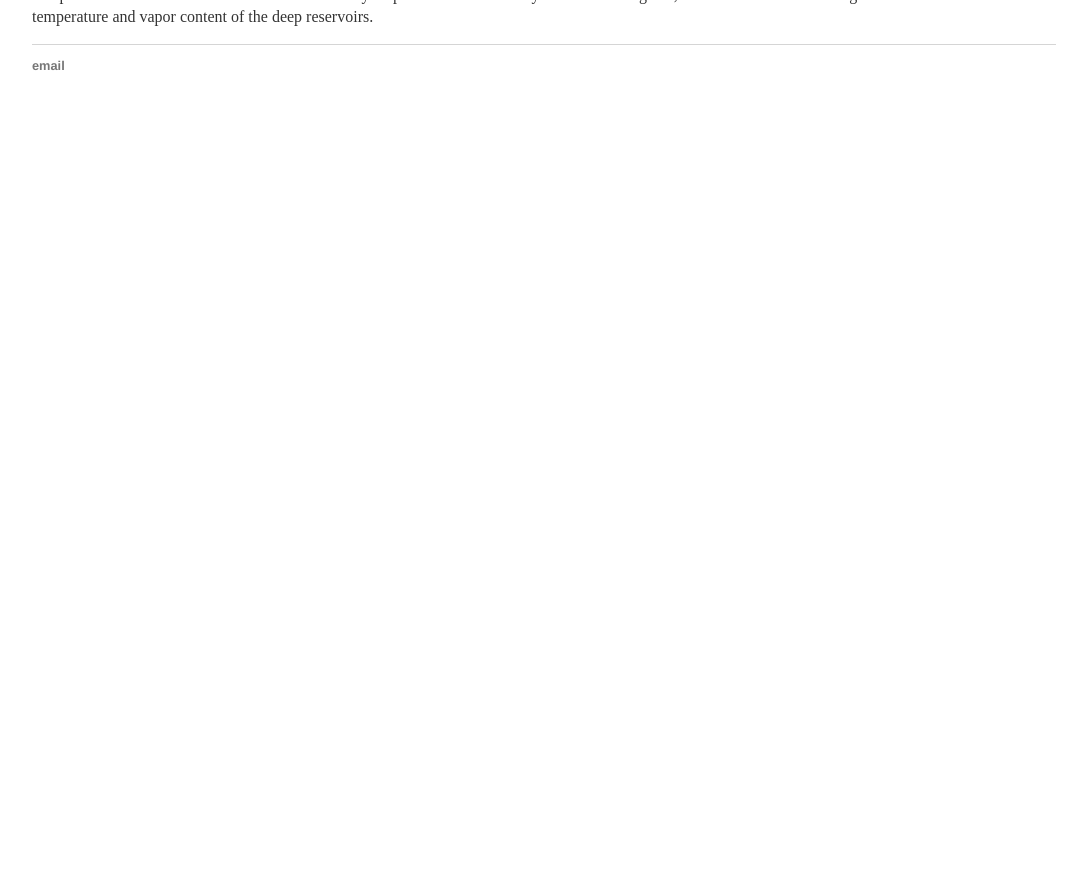
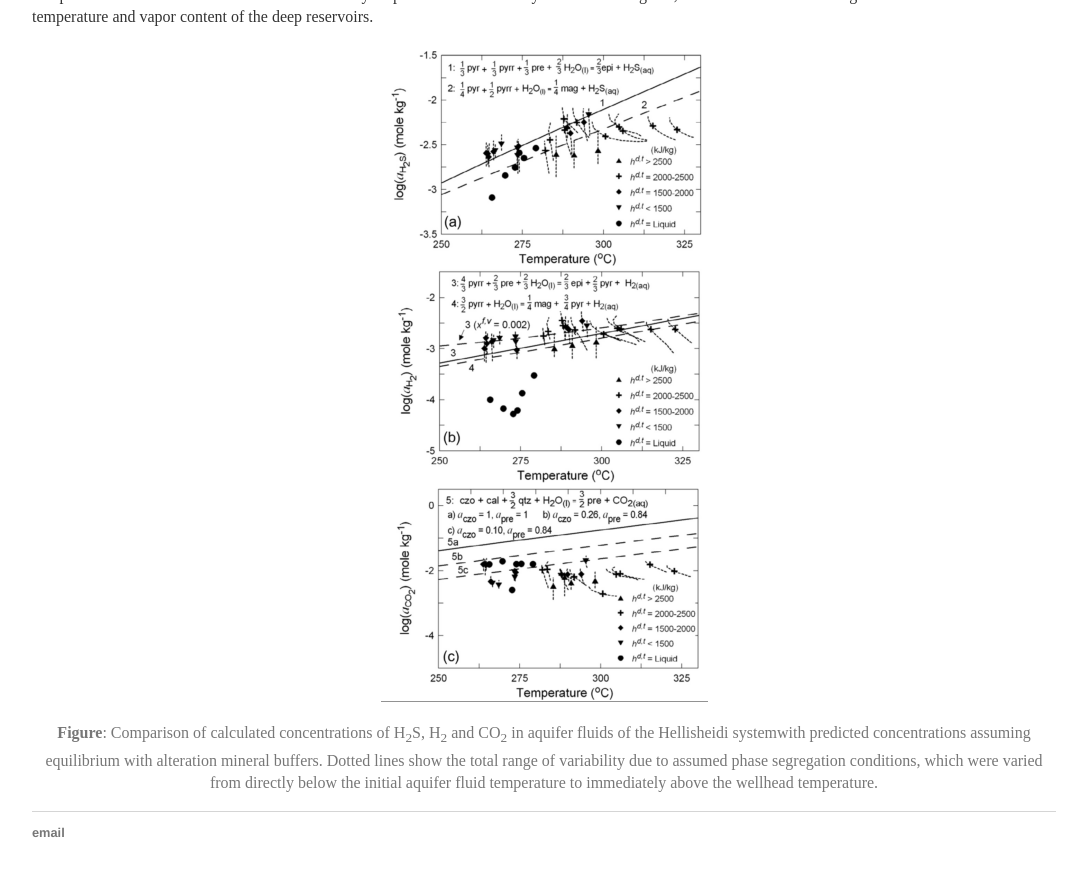
Before and after one commit to two-phaseflow/two-phaseflow.github.io, a Jekyll site: the page built from research/index.html, in a window 1280 px wide and 900 px high, scrolled down 3259 px. Shown: the top 876 px of the window, without its empty margins (96-1170 px from the left). Built offline with Jekyll 4.4.1, drawn with Linux system fonts in a browser that asks for light colours; before the commit the page ends 3392 px from its top, so only the background shows below that.

Commit message:
Update index.html

```diff
--- a/research/index.html
+++ b/research/index.html
@@ -97,14 +97,23 @@ title: Samuel Scott's Research
 	fluids from the Hellisheiði geothermal field, working closely with geochemists from the University of Iceland and
 	Reykjavik Energy (the field’s owner and operator). Based on samples of vapor and liquid that I helped collect from geothermal
 	wells, the deep aquifer fluid chemical compositions were reconstructed (published in  <a target="_blank" href="/papers/Scott,
-	Driesner, Weis - 2016 - The thermal structure and temporal evolution of high-enthalpy geothermal systems.pdf"><i>Geochimica et
+	Driesner, Weis - 2016 - Gas chemistry, boiling and phase segregation in a geothermal system, Hellisheidi, Iceland.pdf"><i>Geochimica et
 	Cosmochimica Acta</i></a>). Our study systematically
 	investigated the effect of phase segregation, an economically significant open-system boiling process that causes some wells
 	drilled into liquid-dominated boiling reservoirs to discharge nearly pure vapor, and explained the effect of this
-	process on reconstructions of aquifer fluid chemical compositions from surface measurements. The study emphasized the chemistry
-	of the reactive gases, since their concentrations give information about the temperature and vapor content of the deep reservoirs.
+	process on reconstructions of aquifer fluid chemical compositions from surface measurements. The study emphasized the
+	chemistry of the reactive gases, since their concentrations give information about the temperature and vapor content of
+	the deep reservoirs.
+	</p>
 
-	</p>
+	{% include image.html
+            img="pictures/figure_geochim.png"
+	    style="width: 150px;"
+            title="Snippet from GCA paper"
+	caption="<b>Figure</b>: Comparison of calculated concentrations of H<sub>2</sub>S, H<sub>2</sub> and CO<sub>2</sub>
+	in aquifer fluids of the Hellisheidi systemwith predicted concentrations assuming equilibrium with alteration mineral
+	buffers. Dotted lines show the total range of variability due to assumed phase segregation conditions, which were varied
+	from directly below the initial aquifer fluid temperature to immediately above the wellhead temperature." %}
 
 
 </div><!-- /.blurb -->
```
